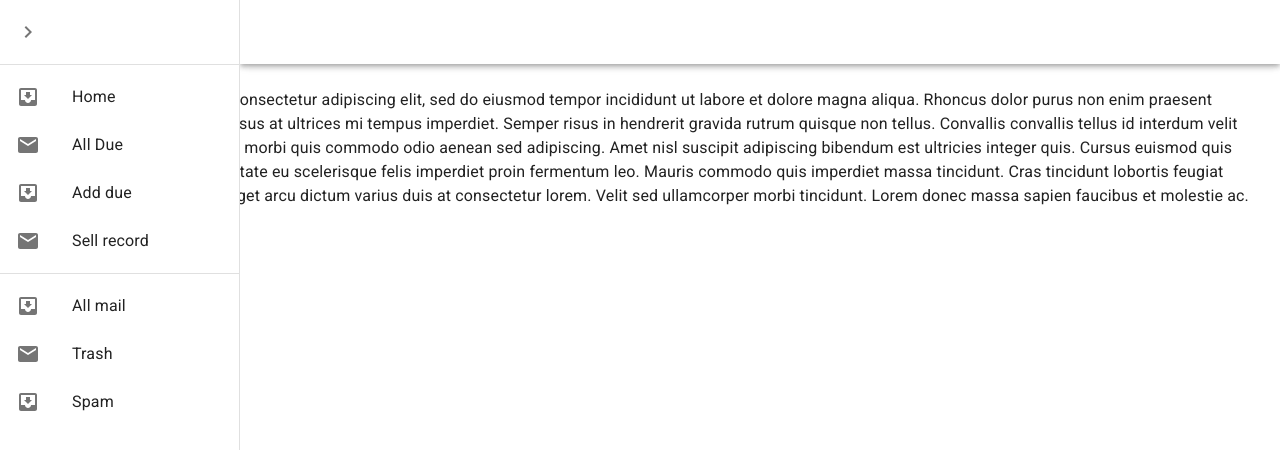
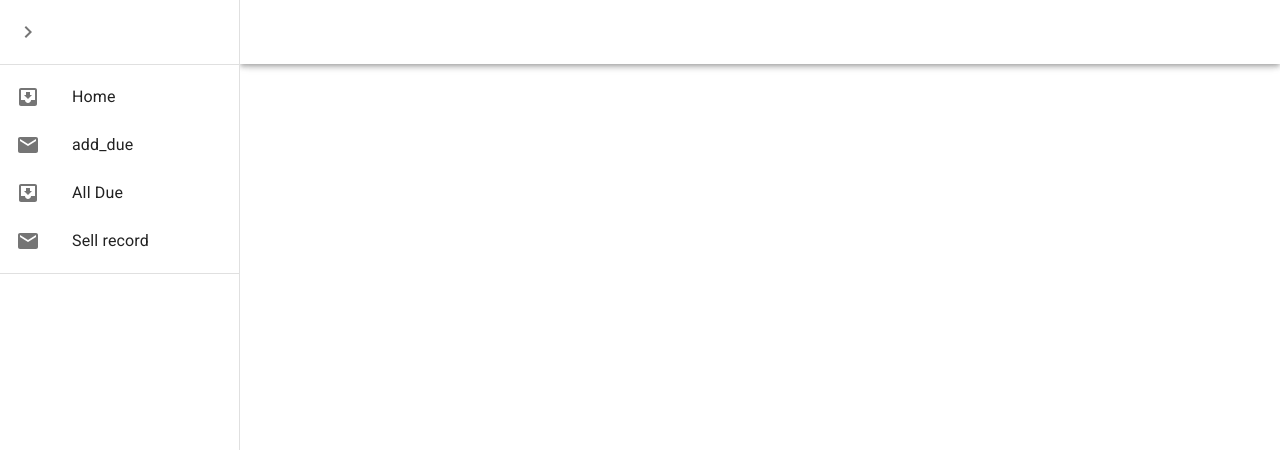
Before and after one commit to 123Somrat/Tradding_platform, a React (Vite) app: page /dashboard in a window 1280 px wide. Both pictures are taken after a click on the button "open drawer". Shown: the top 450 px of the page. Built offline with nearby package versions, Linux system fonts and the light colour scheme.

Commit message:
Fixed side bar related problem

```diff
--- a/src/Components/DashBoard.tsx
+++ b/src/Components/DashBoard.tsx
@@ -6,7 +6,7 @@ import MuiAppBar, { AppBarProps as MuiAppBarProps } from "@mui/material/AppBar";
 import Toolbar from "@mui/material/Toolbar";
 import CssBaseline from "@mui/material/CssBaseline";
 import List from "@mui/material/List";
-import Typography from "@mui/material/Typography";
+
 import Divider from "@mui/material/Divider";
 import IconButton from "@mui/material/IconButton";
 import MenuIcon from "@mui/icons-material/Menu";
@@ -89,7 +89,9 @@ export default function DashBoard() {
   };
   return (
     <Box className="container mx-auto max-w-6xl p-2"  >
-      <Box  sx={{ display: "flex" }}>
+      <Box  sx={{ display: "flex" ,   "& .css-h6yqnv":{
+          padding:'0px'
+        }}}>
         <CssBaseline />
         <AppBar position="fixed" open={open} color="inherit" >
           <Toolbar>
@@ -106,22 +108,6 @@ export default function DashBoard() {
         </AppBar>
         <Main >
           <DrawerHeader />
-          <Typography paragraph>
-            Lorem ipsum dolor sit amet, consectetur adipiscing elit, sed do
-            eiusmod tempor incididunt ut labore et dolore magna aliqua. Rhoncus
-            dolor purus non enim praesent elementum facilisis leo vel. Risus at
-            ultrices mi tempus imperdiet. Semper risus in hendrerit gravida
-            rutrum quisque non tellus. Convallis convallis tellus id interdum
-            velit laoreet id donec ultrices. Odio morbi quis commodo odio aenean
-            sed adipiscing. Amet nisl suscipit adipiscing bibendum est ultricies
-            integer quis. Cursus euismod quis viverra nibh cras. Metus vulputate
-            eu scelerisque felis imperdiet proin fermentum leo. Mauris commodo
-            quis imperdiet massa tincidunt. Cras tincidunt lobortis feugiat
-            vivamus at augue. At augue eget arcu dictum varius duis at
-            consectetur lorem. Velit sed ullamcorper morbi tincidunt. Lorem
-            donec massa sapien faucibus et molestie ac.
-          </Typography>
-
         </Main>
         <Drawer
           sx={{
@@ -146,8 +132,8 @@ export default function DashBoard() {
           </DrawerHeader>
           <Divider />
           <List>
-            {["Home", "All Due", "Add due", "Sell record"].map((text, index) => (
-              <NavLink to={`/${text}`}><ListItem key={text} disablePadding>
+            {["Home","add_due" ,"All Due", "Sell record"].map((text, index) => (
+              <NavLink to={`/dashboard/${text}`}><ListItem key={text} disablePadding>
                 <ListItemButton>
                   <ListItemIcon>
                     {index % 2 === 0 ? <InboxIcon /> : <MailIcon />}
@@ -159,18 +145,7 @@ export default function DashBoard() {
             ))}
           </List>
           <Divider />
-          <List>
-            {["All mail", "Trash", "Spam"].map((text, index) => (
-              <ListItem key={text} disablePadding>
-                <ListItemButton>
-                  <ListItemIcon>
-                    {index % 2 === 0 ? <InboxIcon /> : <MailIcon />}
-                  </ListItemIcon>
-                  <ListItemText primary={text} />
-                </ListItemButton>
-              </ListItem>
-            ))}
-          </List>
+
         </Drawer>
       </Box>
     </Box>
--- a/src/Components/NavBar.tsx
+++ b/src/Components/NavBar.tsx
@@ -13,8 +13,8 @@ import Tooltip from "@mui/material/Tooltip";
 import MenuItem from "@mui/material/MenuItem";
 import { NavLink } from "react-router-dom";
 
-const pages = ["Home", "About", "Contact", "Add_Product", "Dashboard"];
-const settings = ["Profile", "Account", "Dashboard", "Logout"];
+const pages = ["Home", "About", "Contact", "dashboard"];
+const settings = ["Profile", "Account", "dashboard", "Logout"];
 
 export default function NavBar() {
   const [anchorElNav, setAnchorElNav] = React.useState<null | HTMLElement>(
--- a/src/Layouts/DashboardLayouts/DashboardLayouts.tsx
+++ b/src/Layouts/DashboardLayouts/DashboardLayouts.tsx
@@ -1,11 +1,13 @@
 import { Box } from "@mui/material";
 import DashBoard from "../../Components/DashBoard";
+import { Outlet } from "react-router-dom";
 
 export default function DashboardLayouts() {
 
   return (
-    <Box className="container mx-auto max-w-full bg-red-300 p-2"  >
+    <Box className="container mx-auto max-w-full bg-gray-100 p-2"  >
        <DashBoard />
+       <Outlet />
     </Box>
   );
 }
--- a/src/Pages/addProduct/AddProduct.tsx
+++ b/src/Pages/addProduct/AddProduct.tsx
@@ -71,11 +71,11 @@ export default function AddProduct() {
     <Box
       sx={{
         mx: "auto",
-        my: 4,
         p: 2,
         border: 2,
         borderColor: "green",
         width: { xs: "90%", md: "60%" },
+
       }}
     >
       <Typography className="text-center text-green-800" mb={3}>
@@ -98,7 +98,8 @@ export default function AddProduct() {
           },
           "& .css-1x51dt5-MuiInputBase-input-MuiInput-input":{
             marginBottom:'9px'
-          }
+          },
+
         }}
         noValidate
         autoComplete="off"
```
Also changed, not shown: src/Router/Router.tsx (+7 -8 lines).
